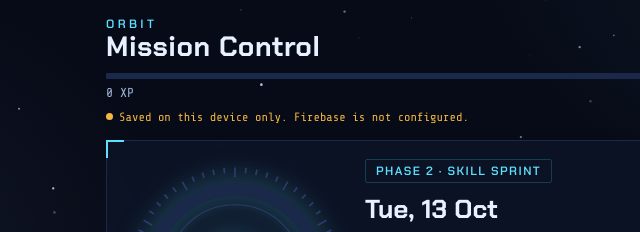
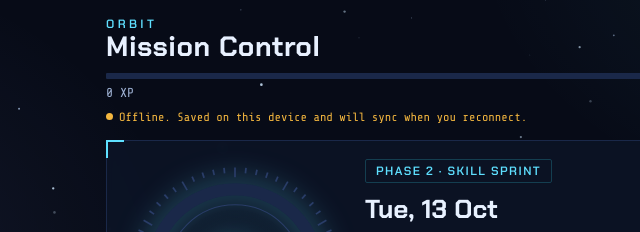
Before and after one commit to Iamkjstyle/orbit, a plain HTML site: page index.html in a window 1280 px wide. Shown: the top 232 px of the page, 94-734 px from the left. Drawn offline with nearby package versions, Linux system fonts and the light colour scheme.

Commit message:
Replace Firebase config placeholders with real values
Updated Firebase configuration with actual values.

```diff
--- a/index.html
+++ b/index.html
@@ -300,12 +300,12 @@
 'use strict';
 /* ---------- Firebase config: paste your own values here ---------- */
 const FIREBASE_CONFIG = {
-  apiKey: 'PASTE_API_KEY',
-  authDomain: 'PASTE_AUTH_DOMAIN',
-  projectId: 'PASTE_PROJECT_ID',
-  storageBucket: 'PASTE_STORAGE_BUCKET',
-  messagingSenderId: 'PASTE_SENDER_ID',
-  appId: 'PASTE_APP_ID'
+  apiKey: 'AIzaSyA4fL5rmzeJPsMQPqHdfIqeCxlu5_2z3no',
+  authDomain: 'orbit-mission-control-663ca.firebaseapp.com',
+  projectId: 'orbit-mission-control-663ca',
+  storageBucket: 'orbit-mission-control-663ca.firebasestorage.app',
+  messagingSenderId: '889912563876',
+  appId: '1:889912563876:web:489de93dc115d6c20cee31'
 };
 const FB_VER = '10.14.1';
 const cfgOk = () => !!FIREBASE_CONFIG.apiKey && !/PASTE/.test(FIREBASE_CONFIG.apiKey) && !/PASTE/.test(FIREBASE_CONFIG.projectId);
```
